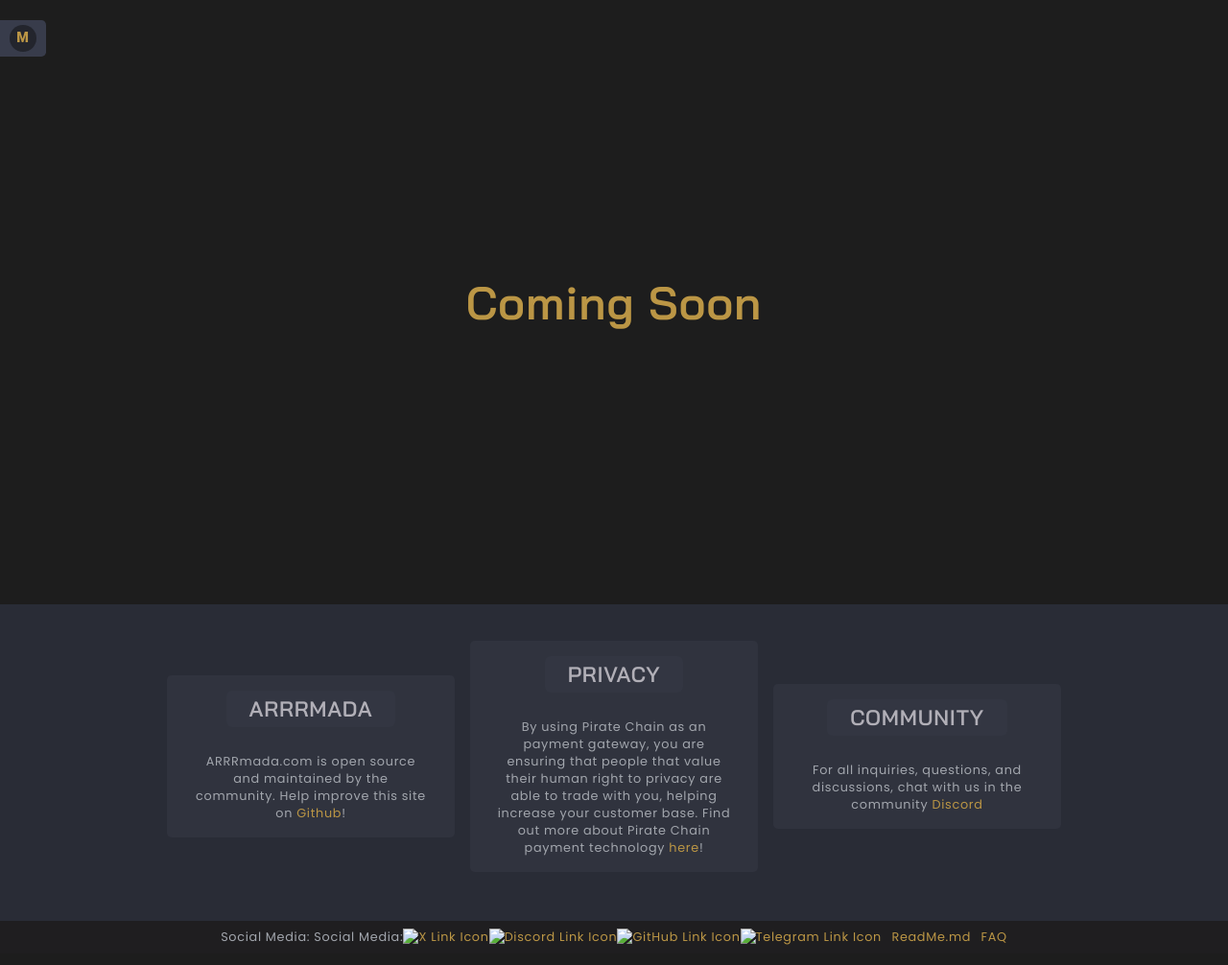
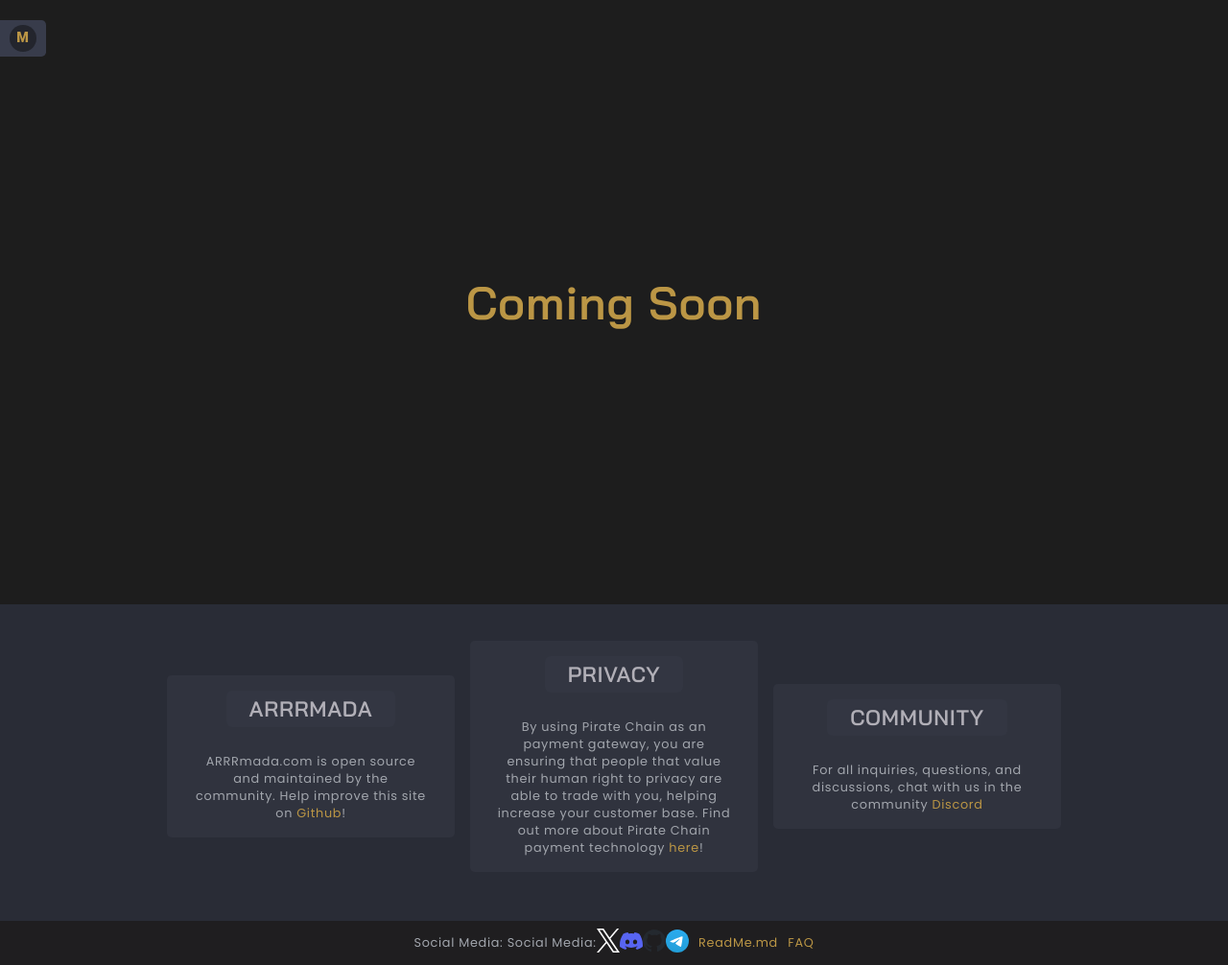
Before and after one commit to ARRRmada/ARRRmada.com, a Jekyll site: the page built from guide.html, in a window 1280 px wide. Shown: the whole page at 96% size. Built offline with Jekyll 4.4.1, drawn with Linux system fonts in a browser that asks for light colours.

Commit message:
Corrected image file paths

```diff
--- a/_includes/footer.html
+++ b/_includes/footer.html
@@ -28,16 +28,16 @@
   <div class="pirate-social-icons">
     <p>Social Media:</p>
     <a href="https://x.com/PirateARRRmada" target="_blank" rel="noopener noreferrer">
-        <img src="assets/img/logos/x-logo.svg" alt="X Link Icon" title="X Link Icon">
+        <img src="assets/img/logo/x-logo.svg" alt="X Link Icon" title="X Link Icon">
     </a>
     <a href="https://chat.piratechain.net" target="_blank" rel="noopener noreferrer">
-        <img src="assets/img/logos/discord-mark-blue-logo.svg" alt="Discord Link Icon" title="Discord Link Icon">
+        <img src="assets/img/logo/discord-mark-blue-logo.svg" alt="Discord Link Icon" title="Discord Link Icon">
     </a>
     <a href="https://github.com/ARRRmada/" target="_blank" rel="noopener noreferrer">
-        <img src="assets/img/logos/github-mark.svg" alt="GitHub Link Icon" title="GitHub Link Icon">
+        <img src="assets/img/logo/github-mark.svg" alt="GitHub Link Icon" title="GitHub Link Icon">
     </a>
     <a href="https://t.me/+Obq53Fel8bUxMDNh" target="_blank" rel="noopener noreferrer">
-        <img src="assets/img/logos/telegram-logo.svg" alt="Telegram Link Icon" title="Telegram Link Icon">
+        <img src="assets/img/logo/telegram-logo.svg" alt="Telegram Link Icon" title="Telegram Link Icon">
     </a>
  </div>
  </span>
```
